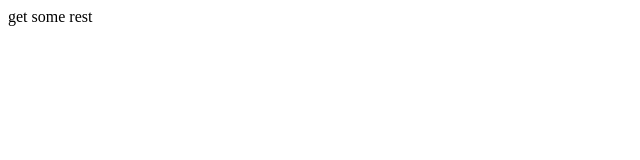
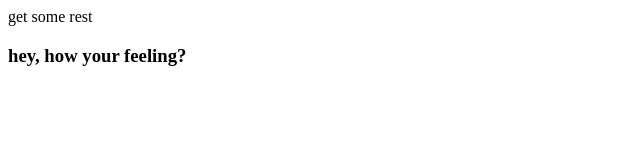
Before and after one commit to Cutenat/flrx-homework, a plain HTML site: page index.html in a window 1280 px wide. Shown: the whole page, without its empty margins (0-640 px from the left). Drawn offline with Linux system fonts and the light colour scheme.

Commit message:
added index.html

```diff
--- a/index.html
+++ b/index.html
@@ -8,5 +8,6 @@
 <div>
     get some rest
 </div>
+<h3> hey, how your feeling?</h3>
 </body>
 </html>
```
